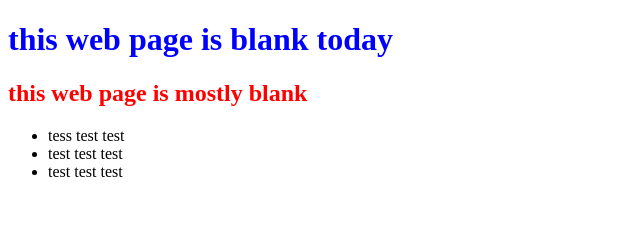
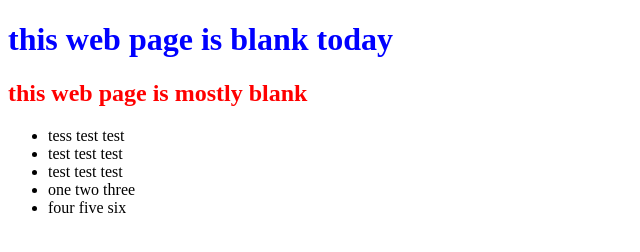
Before and after one commit to AfrahGuedouar/0main_openSAP_course, a plain HTML site: page index.html in a window 1280 px wide. Shown: the whole page, without its empty margins (0-640 px from the left). Drawn offline with Linux system fonts and the light colour scheme.

```diff
--- a/index.html
+++ b/index.html
@@ -12,6 +12,8 @@
 			<li>tess test test </li>
 			<li> test test test </li>
 			<li> test test test </li>
+			<li> one two three </li>
+			<li> four five six </li>
 		</ul>
 	</body>
 </html>
```
